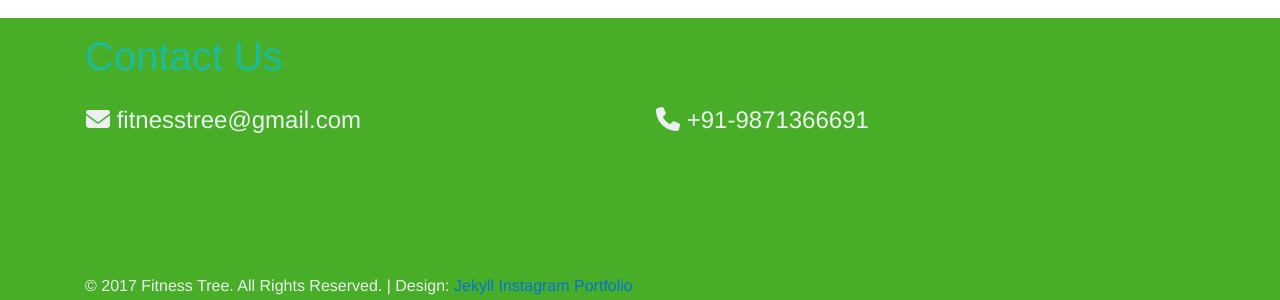
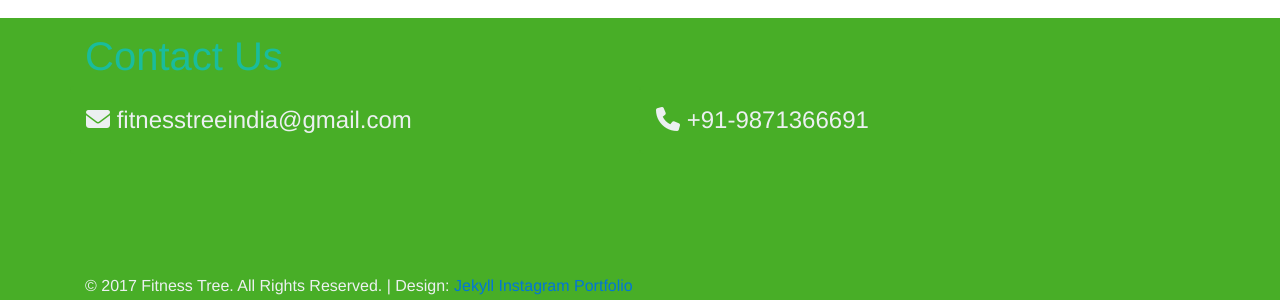
Before and after one commit to ja1sh/fitnesstree, a Jekyll site: the page built from index.html, in a window 1280 px wide and 900 px high, scrolled down 1233 px. Shown: the part 586-886 px from the top of the window. Built offline with Jekyll 4.4.1, drawn with Linux system fonts in a browser that asks for light colours; nearby versions of some CDN libraries.

Commit message:
content x2.5

```diff
--- a/_config.yml
+++ b/_config.yml
@@ -5,7 +5,7 @@
 brand: Fitness Tree
 headline: A holistic fitness studio that helps individuals attain the greatest gift of all -- that of good health.
 description: > # this means to ignore newlines until "baseurl:"
-  New Site
+  Official Site
 baseurl: "www.fitnesstree.in" # the subpath of your site, e.g. /blog
 url: "http://fitnesstree.in" # the base hostname & protocol for your site
 copyright: 2017 Fitness Tree. All Rights Reserved.
@@ -17,7 +17,7 @@
 snapwidget: 247552
 
 # Contacts
-email: fitnesstree@gmail.com
+email: fitnesstreeindia@gmail.com
 phone: +91-9871366691
 
 # Tracking
```
